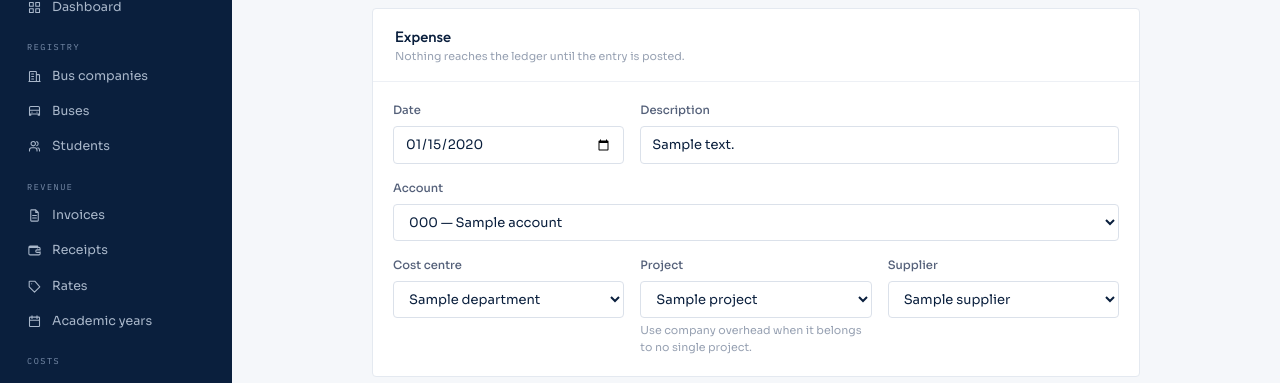
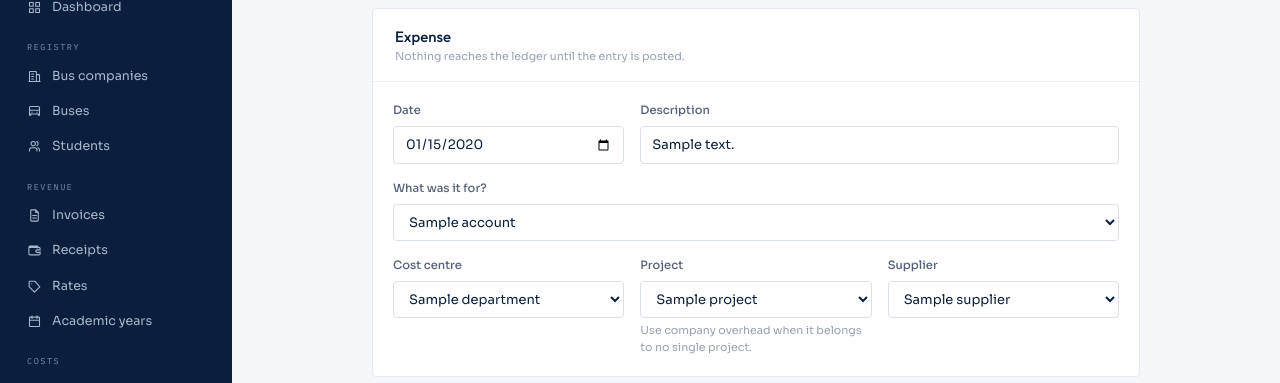
Before and after one commit to amanjaali/iCenter, a Laravel app: template resources/views/expenses/form.blade.php in a window 1280 px wide. Shown: the part 78-461 px from the top of the page. Run offline with Laravel 12, Linux system fonts and the light colour scheme; a user stored in the database is signed in; data comes from the database, SQL or seed files in the repository; tables that the repository leaves empty hold one stand-in row (values such as "Sample post"); the template is opened without the code that fills it: most values are stand-ins (such as "Sample title", 1, 10 or a date in 2020); style sheets or scripts are compiled from the project's sources; some libraries are stand-ins or nearby versions.

Commit message:
Name costs by what they are, not by their account code
The cost screens led with the ledger code — "7010 — Office rent" — which
puts an account number in front of the person recording a fuel receipt. The
code is the ledger's business, not theirs.

The expense picker now reads "Office rent", asks "What was it for?" rather
than "Account", and offers a category rather than an account; the expense
list and the employee salary-account picker follow. The manual journal keeps
codes first, because an accountant writing a ledger entry there is genuinely
choosing an account.

Co-Authored-By: Claude Opus 5 <noreply@anthropic.com>
Claude-Session: https://claude.ai/code/session_01BU3b6thLGsmXUc4XfVUx8A

```diff
--- a/resources/views/expenses/form.blade.php
+++ b/resources/views/expenses/form.blade.php
@@ -34,14 +34,14 @@
                     @error('description')<div class="field-error">{{ $message }}</div>@enderror
                 </div>
                 <div class="sm:col-span-3">
-                    <label class="label" for="account_id">Account</label>
+                    <label class="label" for="account_id">What was it for?</label>
                     <select id="account_id" name="account_id" class="select @error('account_id') input-invalid @enderror" required>
-                        <option value="">Choose an account</option>
+                        <option value="">Choose a category</option>
                         @foreach ($accounts->groupBy('class') as $class => $group)
                             <optgroup label="{{ $class }}">
                                 @foreach ($group as $account)
                                     <option value="{{ $account->id }}" @selected(old('account_id', $expense->account_id) == $account->id)>
-                                        {{ $account->code }} — {{ $account->name }}
+                                        {{ $account->name }}
                                     </option>
                                 @endforeach
                             </optgroup>
--- a/resources/views/expenses/index.blade.php
+++ b/resources/views/expenses/index.blade.php
@@ -25,7 +25,7 @@
                 <option value="">All accounts</option>
                 @foreach ($accounts as $account)
                     <option value="{{ $account->id }}" @selected(request('account_id') == $account->id)>
-                        {{ $account->code }} — {{ \Illuminate\Support\Str::limit($account->name, 28) }}
+                        {{ \Illuminate\Support\Str::limit($account->name, 34) }}
                     </option>
                 @endforeach
             </select>
--- a/resources/views/payroll/employees/form.blade.php
+++ b/resources/views/payroll/employees/form.blade.php
@@ -41,7 +41,7 @@
                     <select id="salary_account_id" name="salary_account_id" class="select" required>
                         @foreach ($salaryAccounts as $account)
                             <option value="{{ $account->id }}" @selected(old('salary_account_id', $employee->salary_account_id) == $account->id)>
-                                {{ $account->code }} — {{ $account->name }}
+                                {{ $account->name }}
                             </option>
                         @endforeach
                     </select>
```
